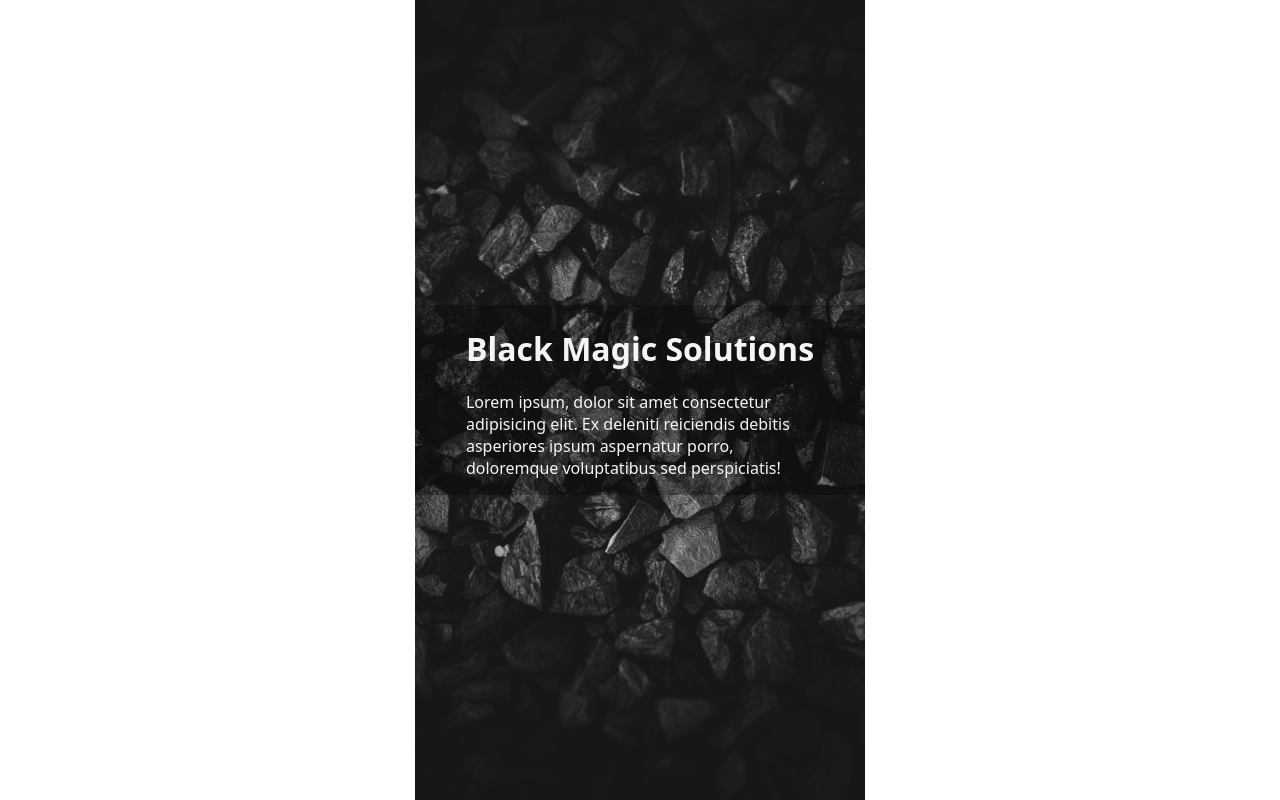
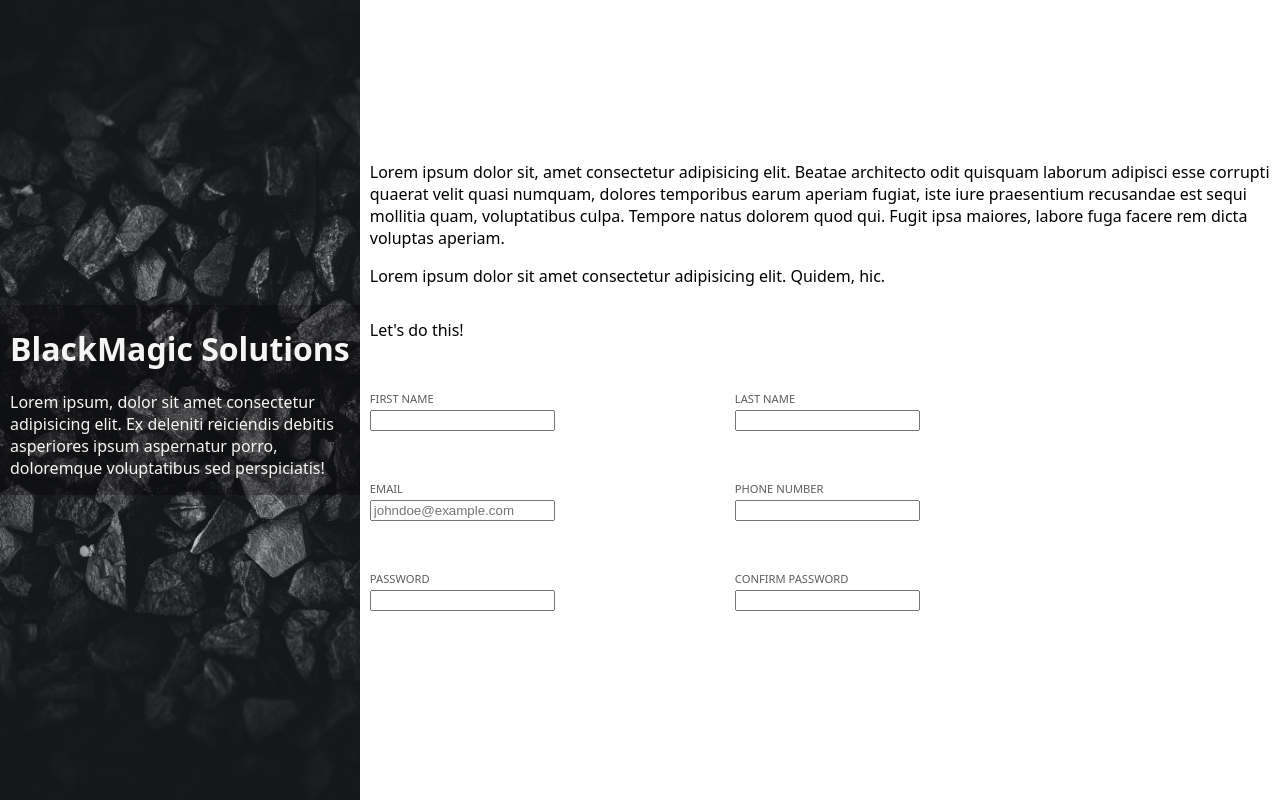
Before and after one commit to hitesh-pathak/login-form, a plain HTML site: page index.html in a window 1280 px wide. Drawn offline with Linux system fonts and the light colour scheme.

Commit message:
Add Most Form Elements, Layout, Basic Styles
- No Submit Button

```diff
--- a/index.html
+++ b/index.html
@@ -15,14 +15,80 @@
         <div class="sidebar">
             <div class="sidebar-background">
                 <div class="sidebar-content">
-                    <h1>Black Magic Solutions</h1>
+                    <h1>BlackMagic Solutions</h1>
                     <p>Lorem ipsum, dolor sit amet consectetur adipisicing elit. Ex deleniti reiciendis debitis asperiores ipsum aspernatur porro, doloremque voluptatibus sed perspiciatis!</p>
                 </div>
             </div>
         </div>
 
-        <div class="form-container">
+        <div class="main-content">
+            <div class="header">
+                <p>Lorem ipsum dolor sit, amet consectetur adipisicing elit. Beatae architecto odit quisquam laborum adipisci esse corrupti quaerat velit quasi numquam, dolores temporibus earum aperiam fugiat, iste iure praesentium recusandae est sequi mollitia quam, voluptatibus culpa. Tempore natus dolorem quod qui. Fugit ipsa maiores, labore fuga facere rem dicta voluptas aperiam.</p>
+                <p class="sign-up-tag">Lorem ipsum dolor sit amet consectetur adipisicing elit. Quidem, hic.</p>
+            </div>
+            <div class="form-container">
+                <p>Let's do this!</p>
 
+                <form action="#">
+                    <div>
+                        <div class="form-div">
+                            <label for="first-name" class="label">FIRST NAME</label>
+                            <br/>
+                            <input
+                            type="text"
+                            id="first-name"
+                            name="first-name"
+                            pattern="([A-Z]?[a-z])+"/>
+                        </div>
+                        <div class="form-div">
+                            <label for="last-name" class="label">LAST NAME</label>
+                            <br/>
+                            <input
+                            type="text"
+                            id="last-name"
+                            name="last-name"
+                            pattern="([A-Z]?[a-z])+"/>
+                        </div>
+                    </div>
+                    <div>
+                        <div class="form-div">
+                            <label for="email" class="label">EMAIL</label>
+                            <br/>
+                            <input
+                            type="email"
+                            id="email"
+                            placeholder="johndoe@example.com"
+                            name="email"/>
+                        </div>
+                        <div class="form-div">
+                            <label for="phone-num" class="label">PHONE NUMBER</label>
+                            <br/>
+                            <input
+                            type="tel"
+                            id="phone-num"
+                            name="phone-num"/>
+                        </div>
+                    </div>
+                    <div>
+                        <div class="form-div">
+                            <label for="password" class="label">PASSWORD</label>
+                            <br/>
+                            <input
+                            type="password"
+                            id="password"
+                            name="password"/>
+                        </div>
+                        <div class="form-div">
+                            <label for="conf-password" class="label">CONFIRM PASSWORD</label>
+                            <br/>
+                            <input
+                            type="password"
+                            id="conf-password"
+                            name="conf-password"/>
+                        </div>
+                    </div>
+                </form>
+            </div>
         </div>
     </div>
 </body>
--- a/style.css
+++ b/style.css
@@ -1,5 +1,10 @@
+/* preliminary definitions and values */
+
 :root {
     --sidebar-img-aspect-ratio: calc(1920 / 3413);
+    --faded-foreground: rgb(93, 93, 93);
+    --almost-white-foreground: whitesmoke;
+    --dark-gray-bgc: rgb(77, 77, 77);
 }
 
 * {
@@ -7,6 +12,7 @@
 }
 
 html, body {
+    font-size: 1rem;
     margin: 0;
     padding: 0;
     font-family: 'Poppins', system-ui, -apple-system, BlinkMacSystemFont, 'Segoe UI', Roboto, Oxygen, Ubuntu, Cantarell, 'Open Sans', 'Helvetica Neue', sans-serif;
@@ -21,6 +27,9 @@ body>.main-container {
 
 }
 
+
+/* sidebar styling */
+
 .main-container .sidebar{
     width: calc(var(--height) * var(--sidebar-img-aspect-ratio));
     height: 100%;
@@ -28,22 +37,56 @@ body>.main-container {
     flex-direction: column;
     justify-content: center;
     background: border-box url(./nick-nice-gPm8h3DS1s4-unsplash.jpg) no-repeat;
-    background-color: rgb(77, 77, 77);
+    background-color: var(--dark-gray-bgc);
     background-size: auto 100%;
-    color: whitesmoke;
+    color: var(--almost-white-foreground);
 }
 
 .main-container .sidebar .sidebar-background {
-    background-color: rgb(0, 0, 0, 0.3);
+    background-color: rgb(0, 0, 0, 0.3);    /* translucent black for readablity of text*/
     padding: 0 10px;
 }
 
 .main-container .sidebar .sidebar-content {
-    width: min-content;
+    width: min-content;                         /* 1. with according to text */
     margin: 0 auto;
 
 }
 
 .main-container .sidebar .sidebar-content h1 {
-    white-space: nowrap;
+    white-space: nowrap;                        /* for constant width (1.) */
 }
+
+
+/* main content */
+
+.main-content {
+    padding: 0 10px;
+    display: flex;
+    flex-direction: column;
+    justify-content: center;
+}
+
+
+/* form styling */
+
+.main-content form>div {                /* select form rows, with maybe multiple elements*/
+    display: flex;
+    flex-wrap: wrap;
+    justify-content: flex-start;
+    align-items: center;
+    margin: clamp(5%, 30px, 30px) auto;
+}
+
+.main-container form .form-div {
+    margin: 0 20% 0 0;                  /* seperate inline form fields*/
+}
+
+.main-container form .form-div {
+    margin: 0 20% 0 0;
+}
+
+.main-container form .label {
+    font-size: 0.7rem;
+    color: var(--faded-foreground);
+}
```
